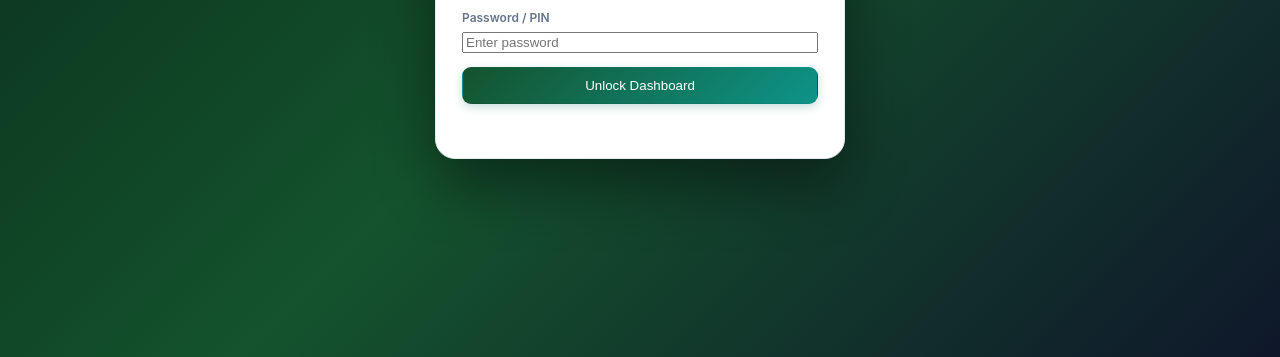
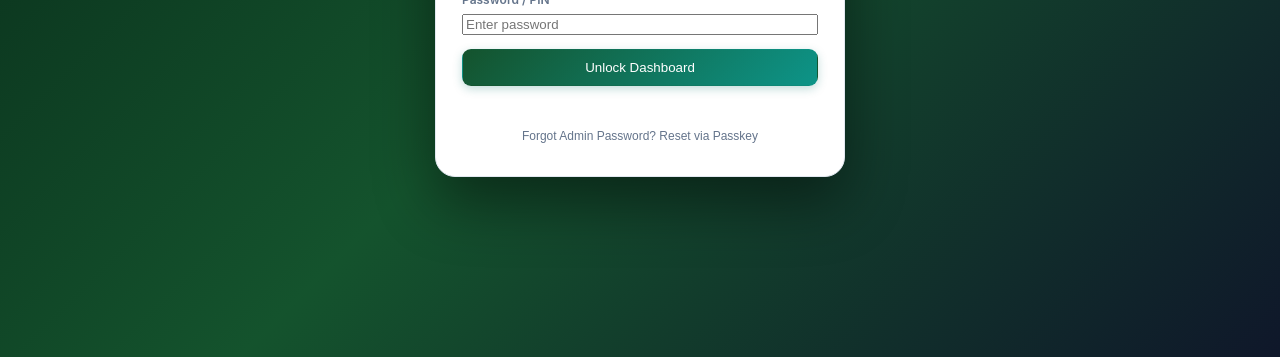
Before and after one commit to BikashShah705/UAPL---Vendor-Payment-Planner, a plain HTML site: page index.html in a window 1280 px wide. Shown: the part 443-800 px from the top of the page. Drawn offline with nearby package versions, Linux system fonts and the light colour scheme.

Commit message:
Update index.html

```diff
--- a/index.html
+++ b/index.html
@@ -403,6 +403,9 @@ body.role-viewer .adm-only{display:none!important}
       </div>
       <button type="submit" class="btn pri" style="width:100%;padding:10px">Unlock Dashboard</button>
       <div class="auth-err" id="lgErr"></div>
+      <div style="text-align:center;margin-top:12px">
+      <button type="button" class="btn xs ghost" onclick="ugForgotPass()">Forgot Admin Password? Reset via Passkey</button>
+      </div>
     </form>
   </div>
 </div>
@@ -1341,6 +1344,17 @@ injectAdminUI();
 applyBranding();
 if(CUR_USER){$('#authGate').hidden=true;resetIdle();applyRBAC();}
 else{$('#authGate').hidden=false;}
+function ugForgotPass(){
+  const pk=prompt('Enter Admin Passkey to reset password (Default: 9999):');
+  if(pk===null)return;
+  if(pk!==SEC.passkey){alert('Wrong Passkey!');return}
+  const np=prompt('Passkey verified! Enter NEW password for '+SEC.users[0].u+':');
+  if(!np||!np.trim())return;
+  SEC.users[0].p=np.trim();
+  svSec();
+  addLog('Password Reset','Via Passkey on Login Screen');
+  alert('Password updated! Now login with username: '+SEC.users[0].u);
+}
 </script>
 </body>
 </html>
```
